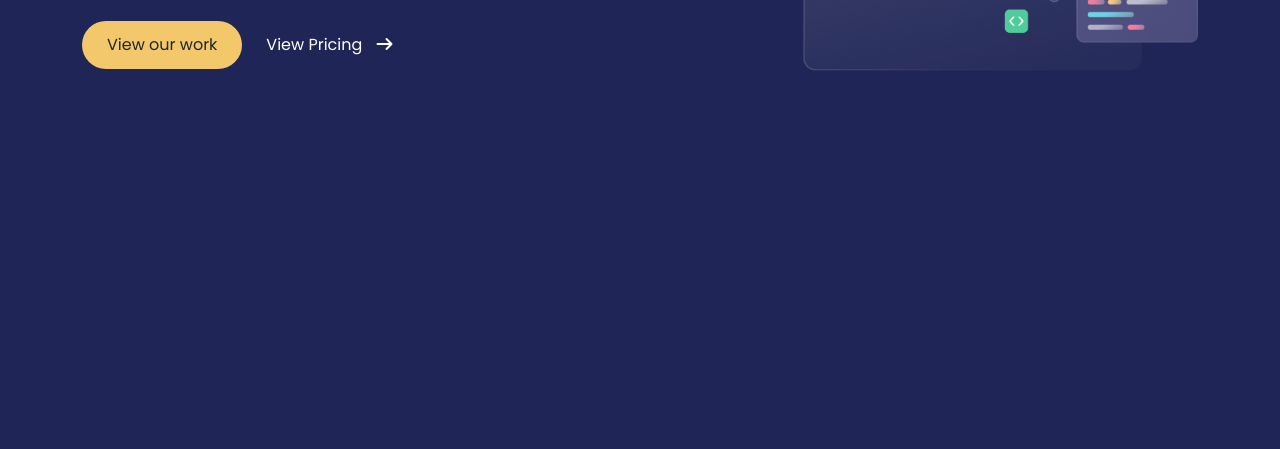
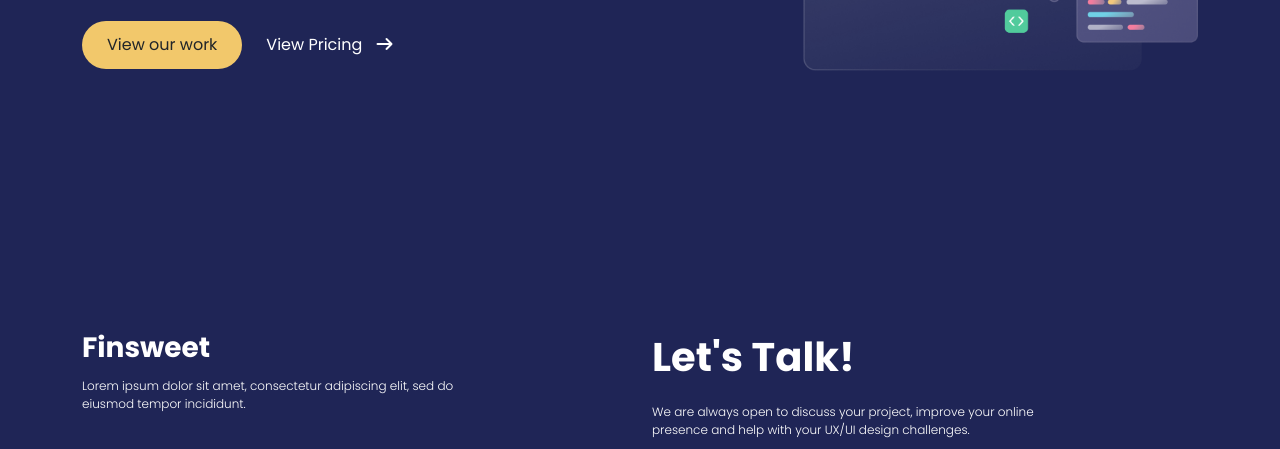
Before and after one commit to amira20nasser/Landing-Page-Bootstrap, a plain HTML site: page landing.html in a window 1280 px wide. Shown: the part 473-922 px from the top of the page. Before the commit the page ends 800 px from the top, so only its background shows below. Drawn offline with nearby package versions, Linux system fonts and the light colour scheme.

Commit message:
Add Footer component and integrate it into the main application

```diff
--- /dev/null
+++ b/Footer.js
@@ -0,0 +1,28 @@
+export const Footer = () => {
+    return `
+    <footer class="container my-4 footer">
+        <div class="row">
+            <div class="col-md-6">
+                <a class="navbar-brand fs-3 text-white fw-bold" href="#">Finsweet</a>
+                <p class="fw-light custom-fs mt-2 w-75">
+                    Lorem ipsum dolor sit amet, consectetur adipiscing elit, sed do eiusmod tempor incididunt.
+                </p>
+            </div>
+            <div class="col-md-6 mt-4 mt-md-0">
+                <p class=" fs-1 text-white fw-bold">Let's Talk!</p>
+                <p class="fw-light custom-fs mt-2 w-75">
+                    We are always open to discuss your project, improve your online presence and help with your UX/UI
+                    design challenges.
+                </p>
+                <div class="d-flex align-items-center gap-4">
+                    <i class="fa-brands fa-facebook"></i>
+                    <i class="fa-brands fa-twitter"></i>
+                    <i class="fa-brands fa-linkedin"></i>
+                    <i class="fa-brands fa-instagram"></i>
+                </div>
+
+            </div>
+
+        </div>
+    </footer>`;
+}
--- a/LandingMain.js
+++ b/LandingMain.js
@@ -1,10 +1,12 @@
 import { NavBar } from './nav.js';
 import { HeroSection } from './Hero.js';
+import { Footer } from './Footer.js'
 const App = () => {
-    const root = document.getElementById('app');
-    root.innerHTML = `
+  const root = document.getElementById('app');
+  root.innerHTML = `
     ${NavBar()}
     ${HeroSection()}
+    ${Footer()}
   `;
 };
 App()
```
Also changed, not shown: landing.html (+0 -1 lines).
